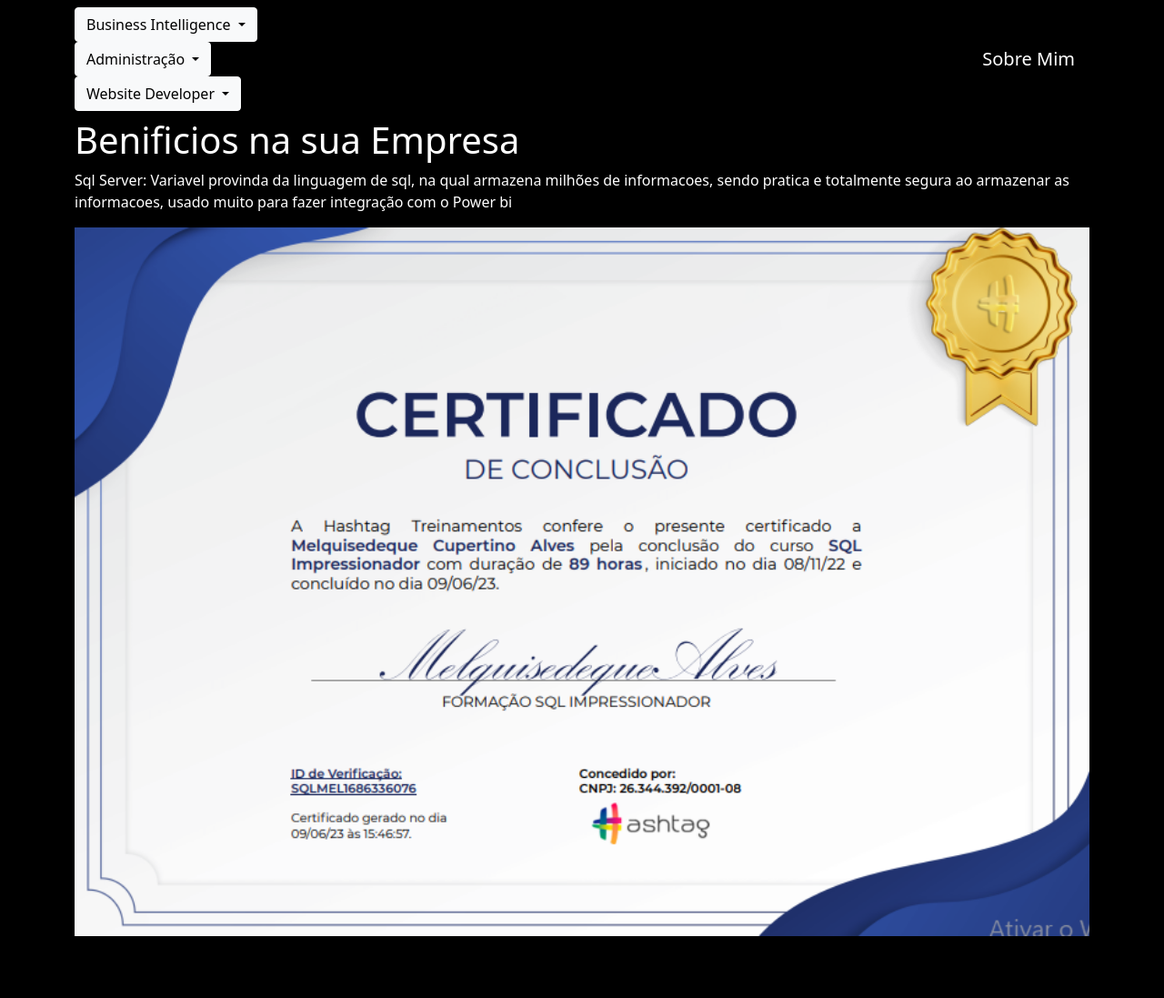
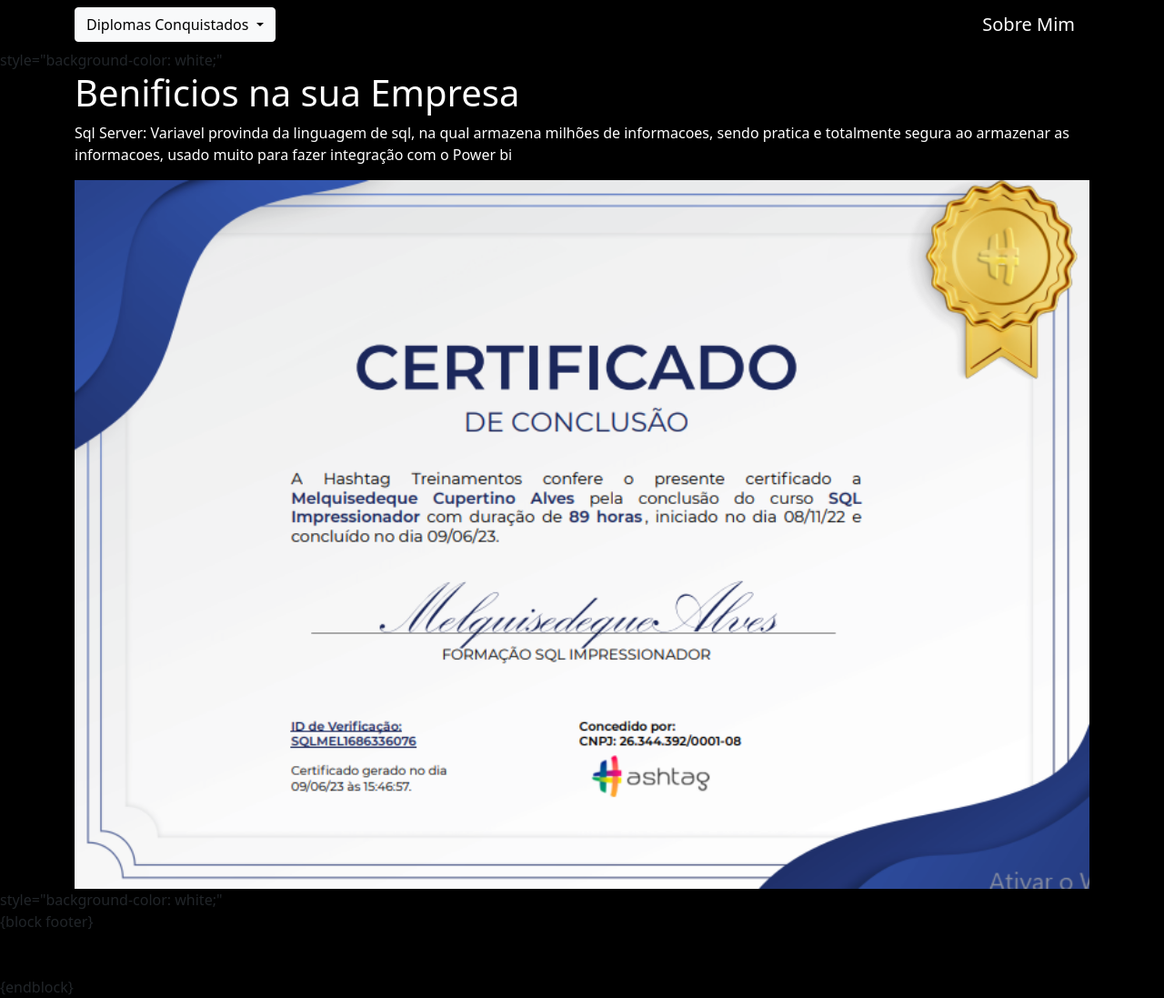
Before and after one commit to MelquiAlves2001/meucurriculo, a Flask app: page /sql in a window 1280 px wide. Shown: the whole page at 91% size. Before the commit the page ends 1029 px from the top, so only its background shows below. Run offline with Flask 3, Linux system fonts and the light colour scheme.

Commit message:
edit sql e sobremim

```diff
--- a/melqui/templates/base.html
+++ b/melqui/templates/base.html
@@ -2,7 +2,6 @@
 <html lang="pt-BR">
 
 <head>
-
     <meta charset="UTF-8">
     <title>Melquisedeque C. Alves</title>
 
@@ -11,15 +10,22 @@
 
     {% block head %}
     {% endblock %}
-
 </head>
 
 <body>
+    <header>
         {%include 'navbar.html'%}
-
+    </header>
+    <main>
         <script src="https://cdn.jsdelivr.net/npm/bootstrap@5.0.0-beta1/dist/js/bootstrap.bundle.min.js" integrity="sha384-ygbV9kiqUc6oa4msXn9868pTtWMgiQaeYH7/t7LECLbyPA2x65Kgf80OJFdroafW" crossorigin="anonymous"></script>
-
       {% block body %}
       {% endblock %}
+    </main>
+    <footer>
+        {block footer}
+            <div class="row mt-5">
+            </div>
+        {endblock}
+    </footer>
 </body>
 </html>
--- a/melqui/templates/navbar.html
+++ b/melqui/templates/navbar.html
@@ -1,33 +1,20 @@
 <nav class="navbar navbar-expand-lg navbar-dark bg-#FFD700">
   <div class="container-fluid container"><!--foi adicionado mais um container para deixar a barra no centro-->
-    <div class="col-3">
       <div class="dropdown">
             <button class="btn btn-light dropdown-toggle" type="button" id="dropdownMenuButton1" data-bs-toggle="dropdown" aria-expanded="false">
-              Business Intelligence
+              Diplomas Conquistados
             </button>
               <ul class="dropdown-menu" aria-labelledby="dropdownMenuButton1">
+                <li><a class="dropdown-item" href="{{url_for('administracao')}}">Administração</a></li>
                 <li><a class="dropdown-item" href="{{url_for('sql')}}">Sql Server</a></li>
                 <li><a class="dropdown-item" href="{{url_for('powerbi')}}">Power Bi</a></li>
                 <li><a class="dropdown-item" href="{{url_for('excel')}}">Excel</a></li>
                 <li><a class="dropdown-item" href="{{url_for('python')}}">Python</a></li>
+                <li><a class="dropdown-item" href="{{url_for('htmlecss')}}">HTML&CSS</a></li>
                 <li><a class="dropdown-item" href="{{url_for('powerpoint')}}">Power Point</a></li>
                 <li><a class="dropdown-item" href="{{url_for('word')}}">Word</a></li>
               </ul>
-                 <button class="btn btn-light dropdown-toggle" type="button" id="dropdownMenuButton2" data-bs-toggle="dropdown" aria-expanded="false">
-                Administração
-                </button>
-              <ul class="dropdown-menu" aria-labelledby="dropdownMenuButton2">
-                <li><a class="dropdown-item" href="{{url_for('administracao')}}">Administração</a></li>
-              </ul>
-              <button class="btn btn-light dropdown-toggle" type="button" id="dropdownMenuButton3" data-bs-toggle="dropdown" aria-expanded="false">
-                Website Developer
-                </button>
-              <ul class="dropdown-menu" aria-labelledby="dropdownMenuButton3">
-                  <li><a class="dropdown-item" href="{{url_for('python')}}">Python</a></li>
-                <li><a class="dropdown-item" href="{{url_for('htmlecss')}}">HTML&CSS</a></li>
-              </ul>
         </div>
-      </div>
     <div class="collapse navbar-collapse" id="navbarSupportedContent">
       <ul class="navbar-nav me-auto mb-2 mb-lg-0">
       </ul>
--- a/melqui/templates/sobremim.html
+++ b/melqui/templates/sobremim.html
@@ -48,8 +48,6 @@
             </div>
         </div>
     </div>
-    <div class="row mt-5">
-    </div>
  </div>
 </body>
 {% endblock %}
--- a/melqui/templates/sql.html
+++ b/melqui/templates/sql.html
@@ -1,7 +1,11 @@
 {% extends "base.html" %}
 
 {% block body %}
+<header>
+    style="background-color: white;"
+</header>
 <body style="background-color: black;">
+    <main>
         <div class="container" style="color: white">
             <h1> Benificios na sua Empresa </h1>
             <p>Sql Server:
@@ -12,8 +16,10 @@
             <div class="text-center">
                 <img src="{{url_for('static',filename='fotos/sql.png')}}" class="img-fluid w-100" style="width: 300px;">
             </div>
-        <div class="row mt-5">
         </div>
-    </div>
+    </main>
+    <footer>
+        style="background-color: white;"
+    </footer>
 </body>
 {% endblock %}
```
Lines whose indentation alone changed are shown as unchanged.
